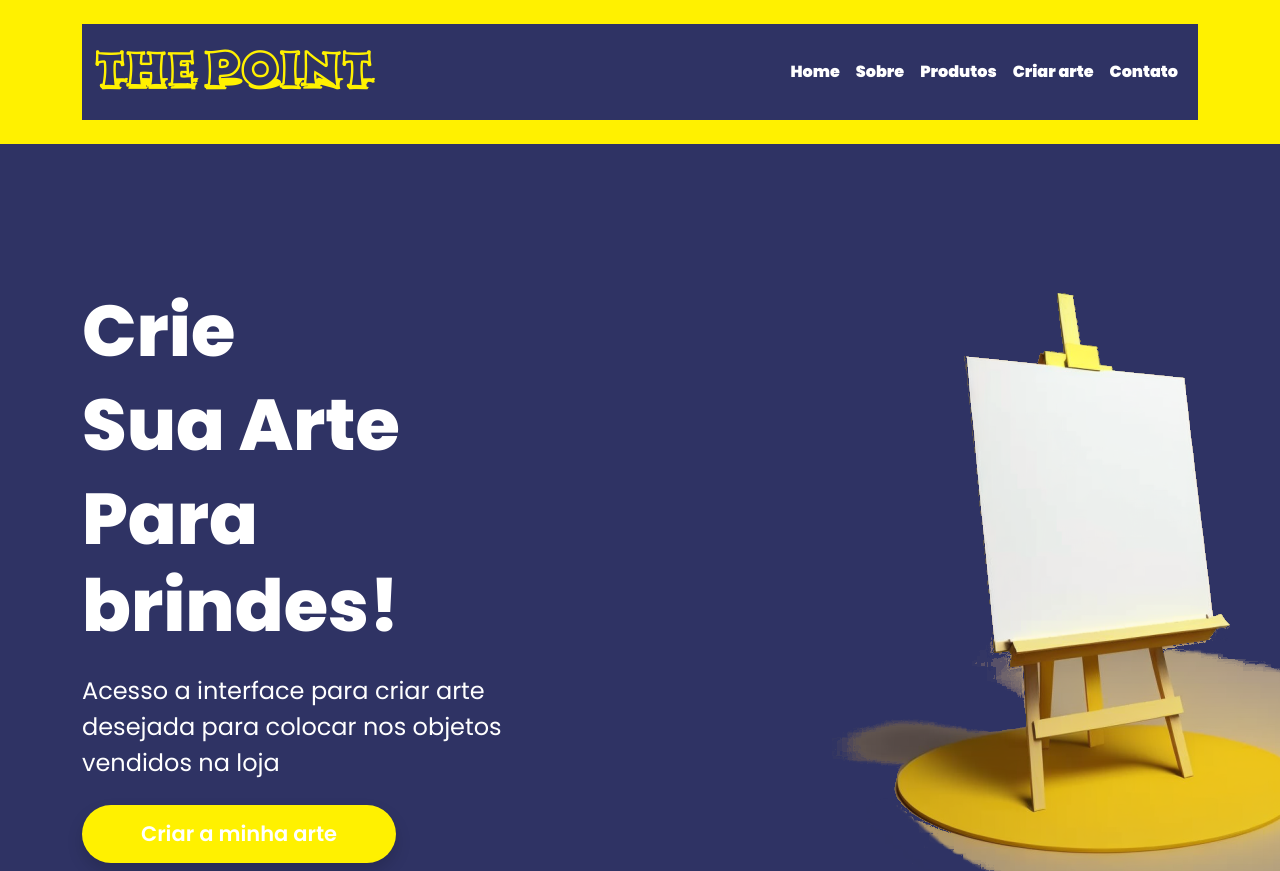
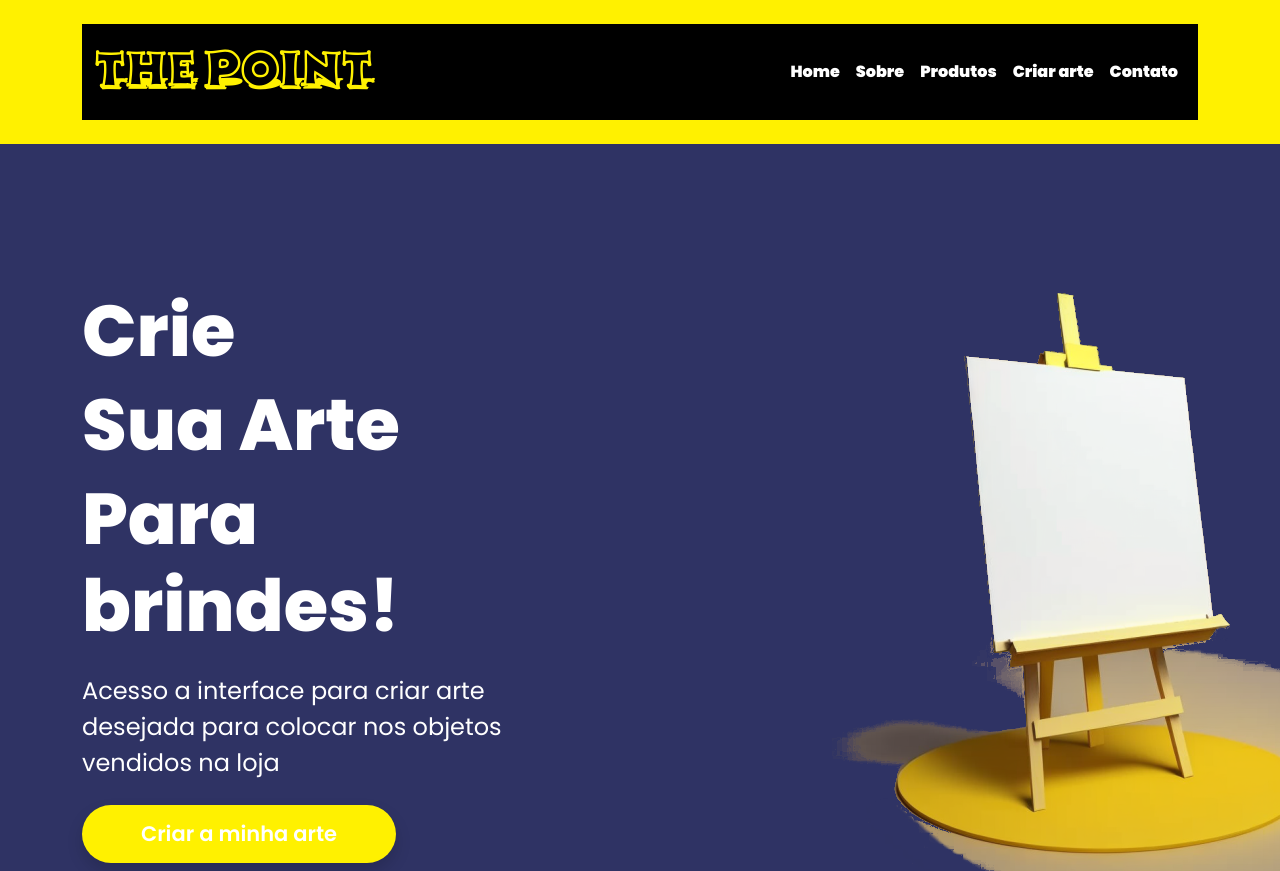
Before and after one commit to thepointcopia/thepointcopia.github.io, a plain HTML site: page index.html in a window 1280 px wide. Shown: the top 871 px of the page. Drawn offline with nearby package versions, Linux system fonts and the light colour scheme.

Commit message:
Update style.css

```diff
--- a/css/style.css
+++ b/css/style.css
@@ -5,7 +5,7 @@
 
 body {
     font-family: 'Poppins', sans-serif;
-    background-color: #D8E0F1;
+    background-color: #696969;
 }
 
 
@@ -17,7 +17,7 @@ body {
 .navbar {
 
     font-weight: 900;
-    background-color: #2F3364;
+    background-color: #000000;
     color: white;
 }
 
```
